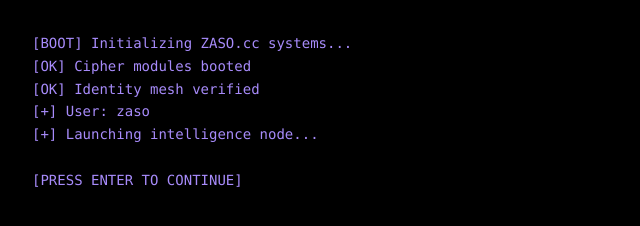
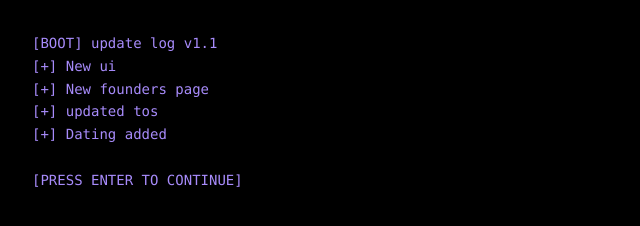
Before and after one commit to tiktoksklf/zaso.cc, a plain HTML site: page index.html in a window 1280 px wide. Shown: the whole page, without its empty margins (0-640 px from the left). Drawn offline with nearby package versions, Linux system fonts and the light colour scheme.

Commit message:
Update index.html

```diff
--- a/index.html
+++ b/index.html
@@ -109,11 +109,11 @@
   <!-- BOOT INTRO -->
   <div id="intro-boot" class="fixed inset-0 p-8 z-50 text-sm">
     <pre id="boot-log" class="whitespace-pre-wrap leading-relaxed">
-[BOOT] Initializing ZASO.cc systems...
-[OK] Cipher modules booted
-[OK] Identity mesh verified
-[+] User: zaso
-[+] Launching intelligence node...
+[BOOT] update log v1.1
+[+] New ui
+[+] New founders page
+[+] updated tos
+[+] Dating added
 
 [PRESS ENTER TO CONTINUE]
     </pre>
```
